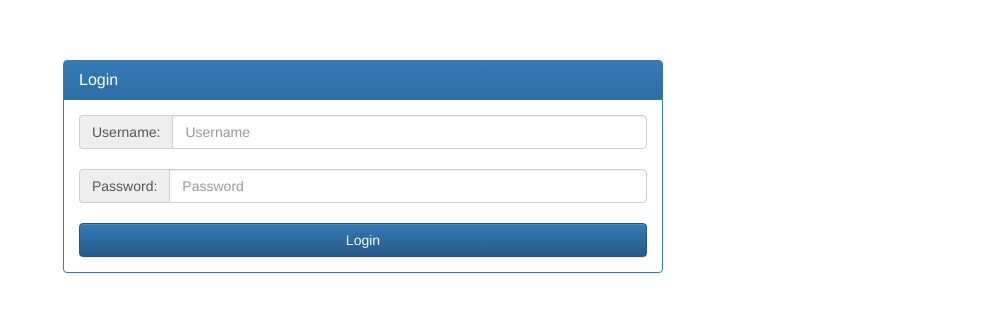
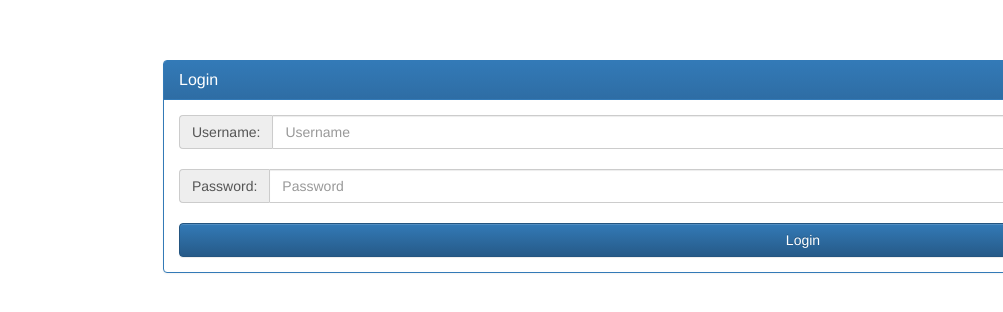
Before and after one commit to CouleeTechlinkInc/NodeOpenVPN, a website: page www/index.html in a window 1280 px wide. Shown: the part 240-552 px from the top of the page, without its empty margins (277-1280 px from the left). Drawn offline with nearby package versions, Linux system fonts and the light colour scheme; no server answers.

Commit message:
Less and Stuff

```diff
--- a/www/css/less/main.less
+++ b/www/css/less/main.less
@@ -16,7 +16,9 @@ div.headerbar {
     z-index : 100;
     top : ~"calc(50% - 100px)";
     bottom : ~"calc(50% - 100px)";
-    left : ~"calc(50% - 300px)";
-    right :~"calc(50% - 300px)";
+    left : ~"calc(50% - 200px)";
+    right :~"calc(50% - 200px)";
+    @media only screen and (min-width : 200px) { width : 100% }
+    @media only screen and (min-height : 100px) { height : 100% }
   }
 }
```
Also changed, not shown: www/css/main.css.
